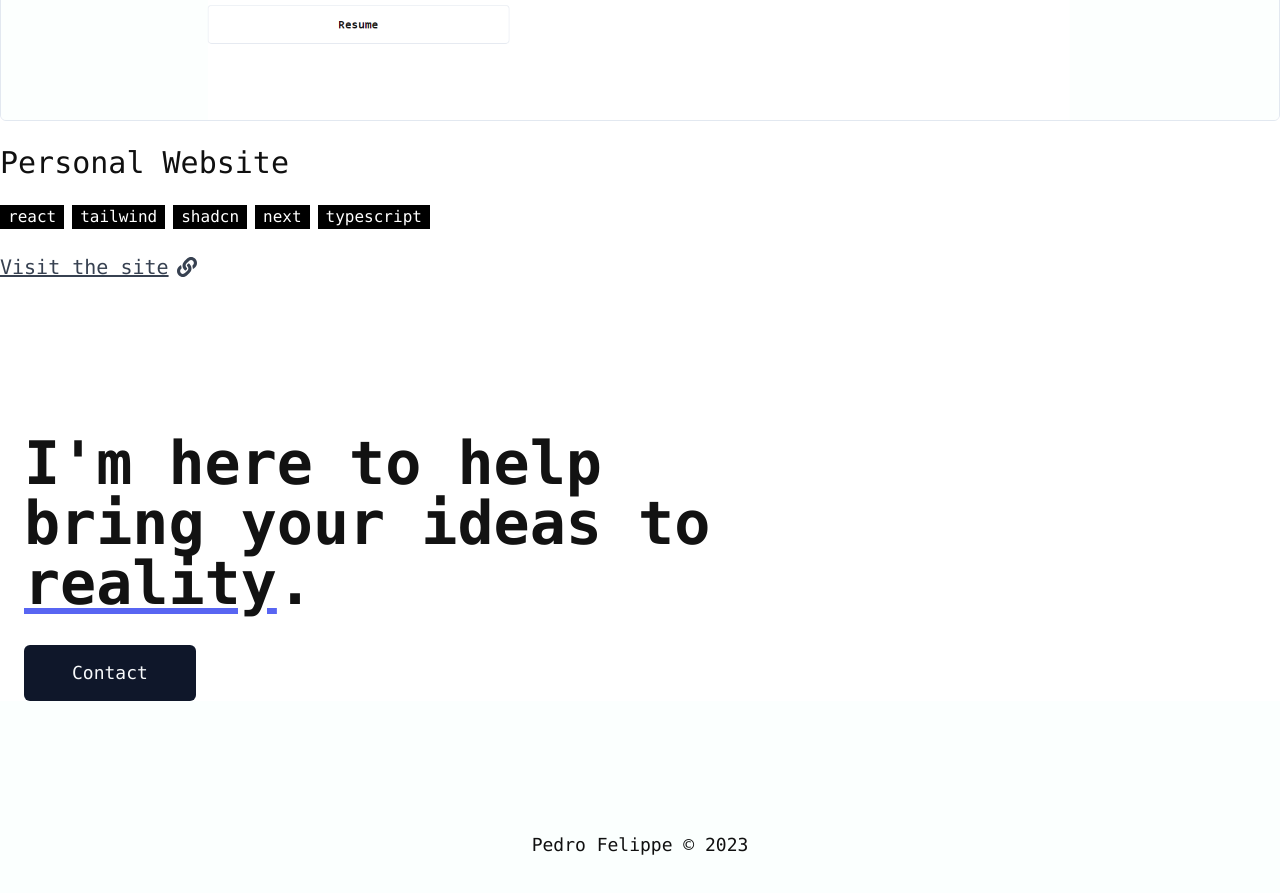
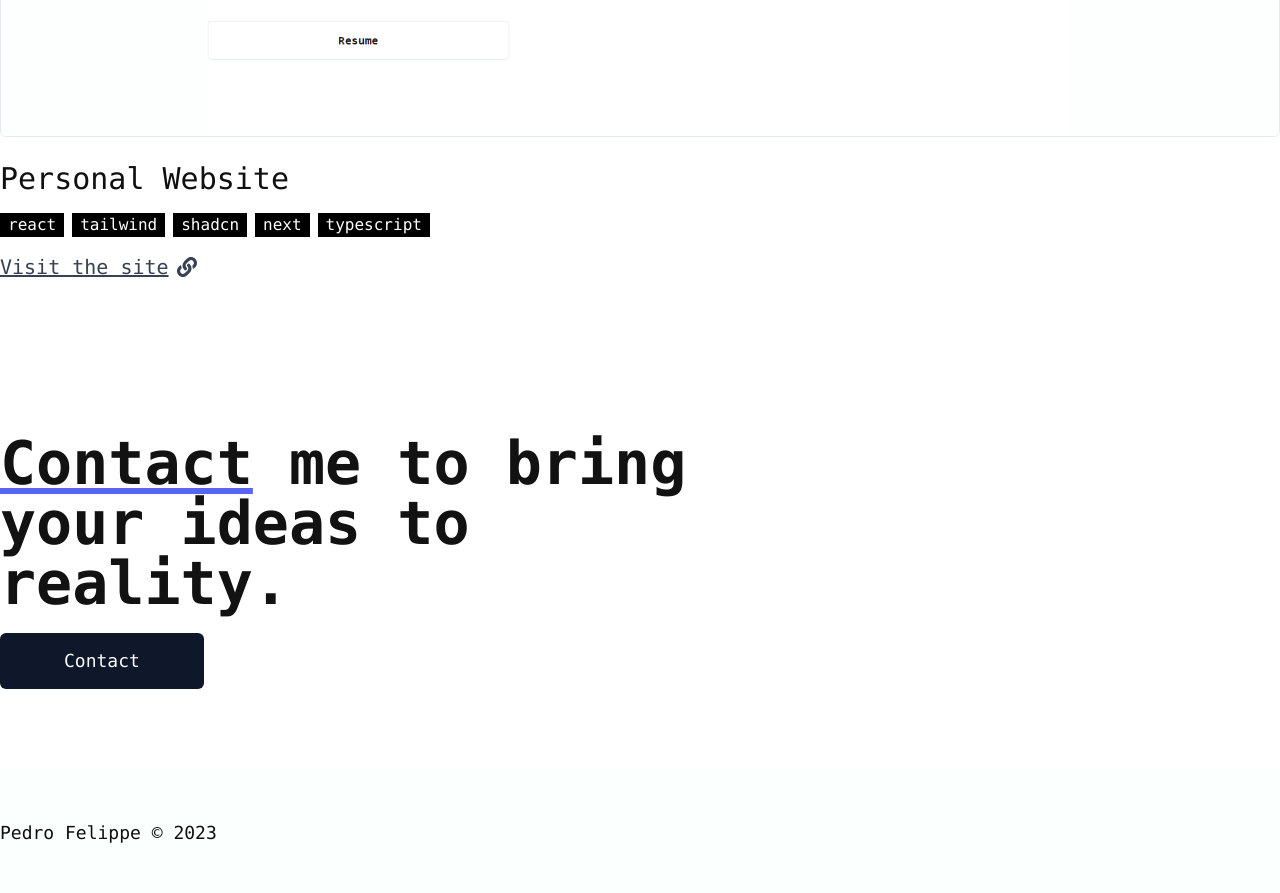
Before and after one commit to pefelippe/Portfolio, a Next.js app: page / in a window 1280 px wide. Shown: the part 1300-2193 px from the top of the page. Built offline with nearby package versions, Linux system fonts and the light colour scheme.

Commit message:
minors css

```diff
--- a/pages/index.tsx
+++ b/pages/index.tsx
@@ -6,7 +6,7 @@ import ProjectContent from "../src/content/ProjectContent";
 
 export default function Home() {
   return (
-    <motion.div className="flex flex-col  relative w-full h-full min-h-fit  max-xl:px-6 gap-32 pt-32 my-20
+    <motion.div className="flex flex-col  relative w-full h-full min-h-fit  max-xl:px-6 gap-20 xl:gap-32 py-10 xl:py-20 xl:pt-32 mt-24
     bg-[#fff] text-[#121212] max-w-7xl mx-auto">
       <AboutContent />
       <ProjectContent />
--- a/src/components/ProjectCard.tsx
+++ b/src/components/ProjectCard.tsx
@@ -22,7 +22,7 @@ function ProjectCard({
   id,
 }: IProjectCard) {
   return (
-    <div className="w-full  mx-auto">
+    <div className="w-full  mx-auto ">
       <motion.div
         className="flex flex-col mx-auto w-full  justify-start
         min-h-fit items-center text-start border rounded-md overflow-hidden"
@@ -40,9 +40,9 @@ function ProjectCard({
           </Link>
       </motion.div>
 
-      <div className="flex flex-col  text-start p-6 gap-6 px-0 rounded-sm">
+      <div className="flex flex-col  text-start p-6 gap-4 px-0 rounded-sm max-md:justify-center max-md:mx-auto max-md:text-center">
         <p className="text-3xl">{title}</p>
-        <div className="flex gap-2 ">
+        <div className="flex gap-2 max-md:justify-center max-md:mx-auto max-md:text-center">
           {stack.map(tool => {
             return <div key={tool} className="bg-black text-white px-2">{tool}</div>
           })}
@@ -50,7 +50,7 @@ function ProjectCard({
         <Link
           href={link}
           target="_blank"
-          className="text-xl text-gray-700 font-medium flex gap-2 items-center underline hover:text-gray-500 transition-all"
+          className="text-xl text-gray-700 font-medium flex gap-2 items-center underline hover:text-gray-500 transition-all max-md:justify-center max-md:mx-auto max-md:text-center"
         >
           Visit the site <FaLink/>
         </Link>
--- a/src/components/layout/Footer.tsx
+++ b/src/components/layout/Footer.tsx
@@ -1,13 +1,12 @@
 import { motion } from "framer-motion";
 
-import Links from "../Socials";
 
 function Footer() {
   const year = new Date().getFullYear();
 
   return (
     <motion.footer
-      className="z-40 h-32 w-screen font-extralight items-center   mx-auto  text-[#101010]  flex flex-col
+      className="z-40 h-32 w-screen font-extralight items-start   mx-auto  text-[#101010]  flex flex-col max-w-7xl
      text-lg  justify-center max-xl:px-6 lg:grid-cols-4 gap-4 "
     >
       <p className="text-lg font-medium">Pedro Felippe © {year}</p>
--- a/src/components/layout/Header.tsx
+++ b/src/components/layout/Header.tsx
@@ -11,9 +11,9 @@ const Header = () => {
       initial={{ opacity: 0, y: -50 }}
       animate={{ opacity: 1, y: 0 }}
       transition={{ duration: 0.5, delay: 1 }}
-      className="flex w-screen fixed rounded-sm bg-white z-40  mx-auto h-20 py-4 "
+      className="flex w-screen fixed rounded-sm bg-white z-40  mx-auto h-24 py-4 "
     >
-      <div className="flex w-full  mx-auto items-center justify-between max-md:px-6 max-w-7xl">
+      <div className="flex w-full  mx-auto items-center justify-between max-xl:px-6 max-w-7xl">
         <Link href="/">
           <p className="text-3xl font-bold tracking-tighter">pedro.felippe</p>
         </Link>
--- a/src/content/AboutMeContent.tsx
+++ b/src/content/AboutMeContent.tsx
@@ -27,7 +27,7 @@ export default function About() {
           I deal with cloud services, keeping everything connected, and making sure the databases work smoothly.
         </motion.span>
 
-        <motion.div className="flex gap-2 max-w-xl">
+        <motion.div className="flex gap-2 max-w-xl max-md:mx-auto">
         <Button variant='outline' className="py-7 text-lg font-medium hover:underline">
             <Link target="_blank" href="https://www.linkedin.com/in/pedro-felippe/">
               <FaLinkedin className="h-6 w-6"/>
@@ -43,7 +43,6 @@ export default function About() {
               Resume
             </Link>
           </Button>
-
         </motion.div>
         </motion.div>
     </motion.div>
--- a/src/content/ContactContent.tsx
+++ b/src/content/ContactContent.tsx
@@ -10,14 +10,13 @@ function ContactContent() {
       initial={{ opacity: 0, y: 50 }}
       whileInView={{ opacity: 1, y: 0 }}
       transition={{ duration: 0.5 }}
-      className="flex justify-start w-full  max-xl:max-w-3xl
-     h-fit px-6 items-start relative  max-xl:flex-col "
+      className="flex justify-start w-full  max-xl:max-w-3xl h-fit  items-start relative  max-xl:flex-col "
     >
-      <div className="relative h-full w-full flex justify-center gap-8 flex-col items-start">
-        <h1 className="text-4xl xl:text-6xl  font-bold leading-[1.2] max-w-3xl w-fit text-start">
-          I'm here to help bring your ideas to <span className="underline underline-offset-4 decoration-blue">reality</span>.
+      <div className="relative h-full w-full flex justify-center gap-5 flex-col items-start">
+        <h1 className="text-5xl xl:text-6xl  font-bold leading-[1.2] max-w-3xl w-fit text-start max-md:text-center">
+        <span className="underline underline-offset-4 decoration-blue">Contact</span> me to bring your ideas to reality.
         </h1>
-        <Button  className=" py-7 px-12 text-lg font-medium hover:underline w-fit">
+        <Button  className=" py-7 px-16 text-lg font-medium hover:underline w-fit max-md:mx-auto">
           <Link href="/contact">
             Contact
           </Link>
--- a/src/content/ProjectContent.tsx
+++ b/src/content/ProjectContent.tsx
@@ -12,7 +12,7 @@ function Projects() {
       id="work"
       className=" flex flex-col w-full items-start  justify-start text-[#101010] gap-10 mx-auto "
     >
-      <h1 className="text-4xl xl:text-6xl  font-bold leading-[1.2] max-w-4xl w-fit text-start">
+      <h1 className="text-5xl xl:text-6xl  font-bold leading-[1.2] max-w-4xl w-fit text-start max-md:text-center">
         Meet some of my <span className="underline underline-offset-4 decoration-blue">projects</span>.
       </h1>
 
```
